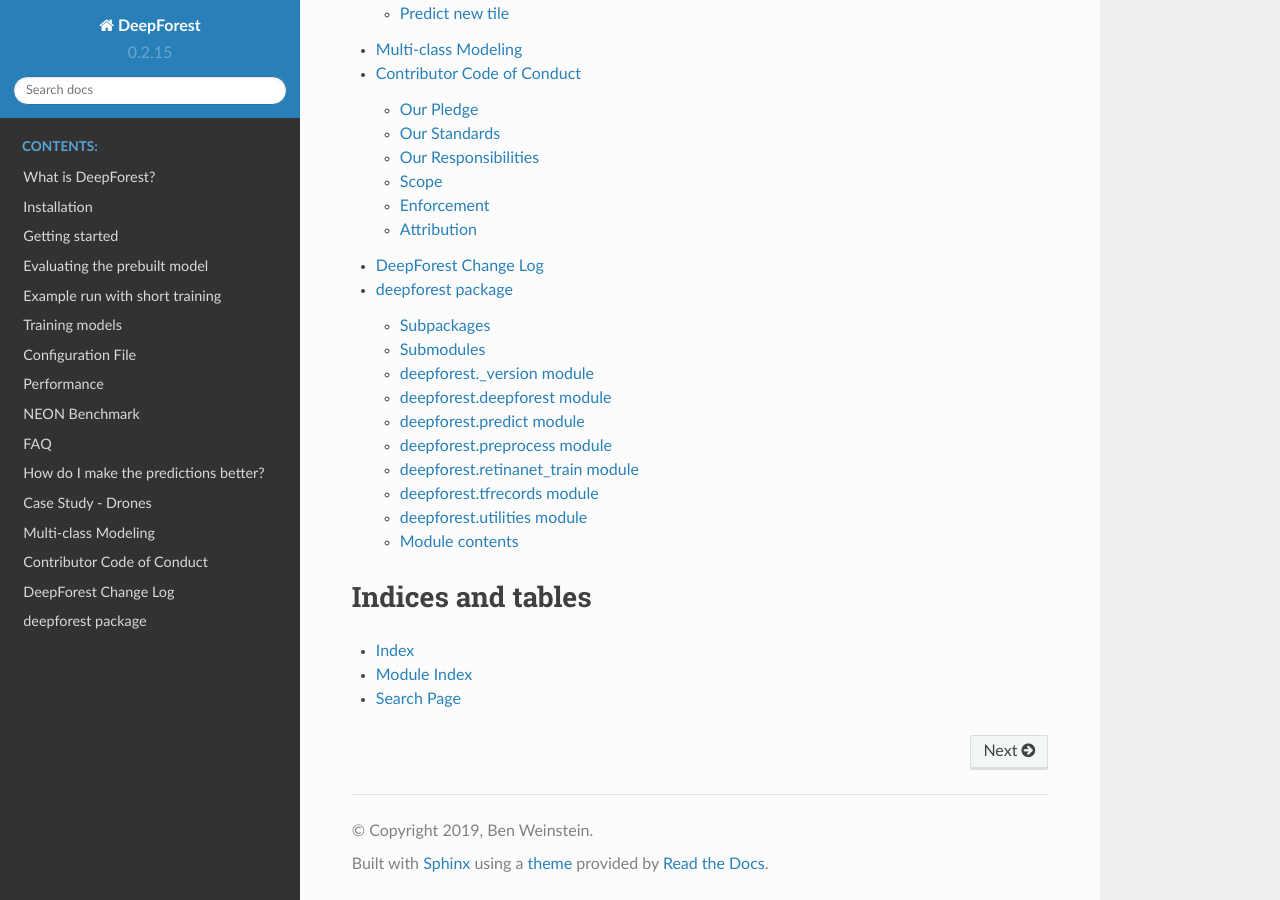
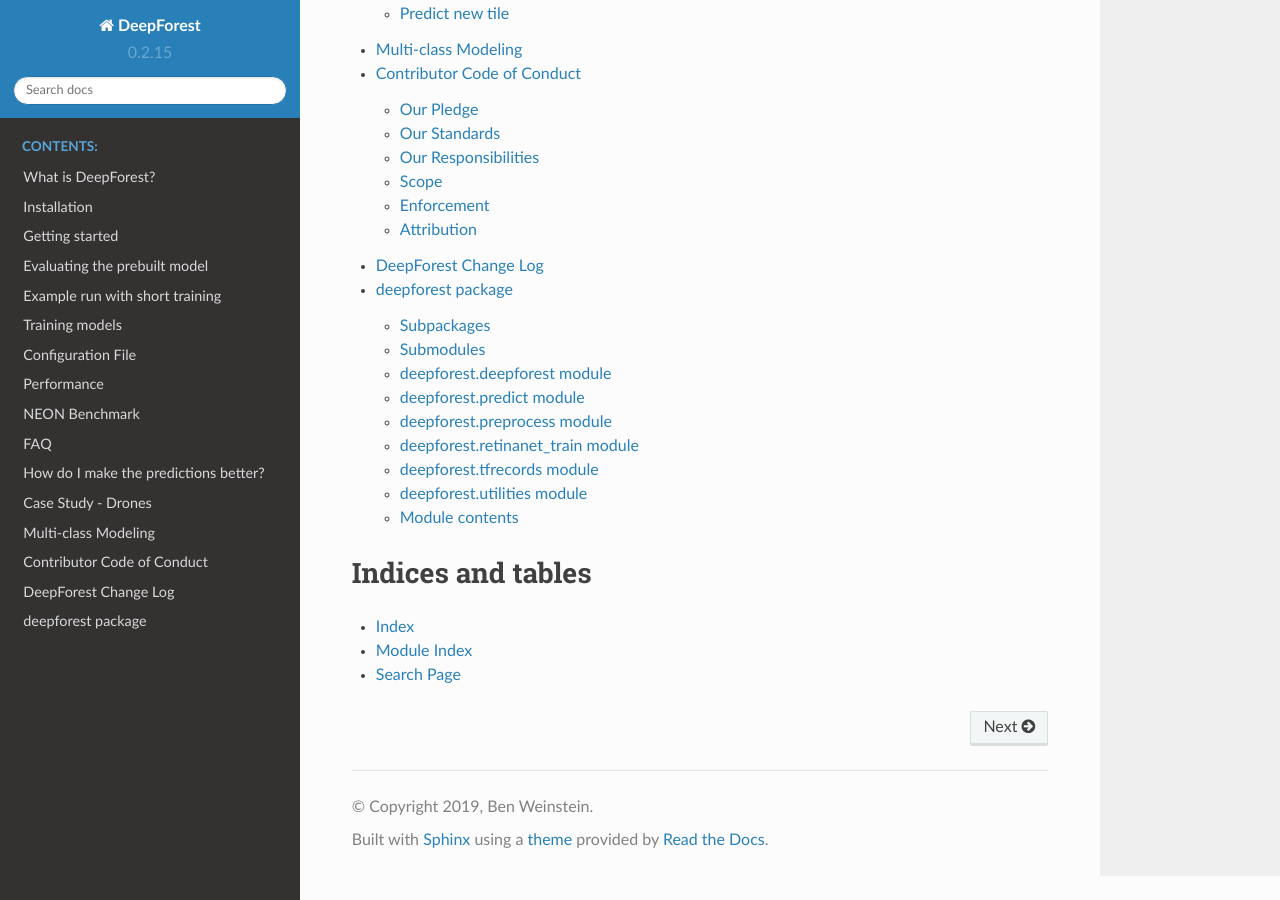
Before and after one commit to weecology/DeepForest, a Sphinx documentation site: the page built from docs/index.rst, in a window 1280 px wide and 900 px high, scrolled down 1682 px. Built offline with Sphinx 7.4.7 and the Read the Docs theme 2.0.0, drawn with Linux system fonts in a browser that asks for light colours; pages that are not in the unit, such as notebooks, are missing from menus.

```diff
--- a/docs/source/deepforest.rst
+++ b/docs/source/deepforest.rst
@@ -10,14 +10,6 @@ Subpackages
 
 Submodules
 ----------
-
-deepforest.\_version module
----------------------------
-
-.. automodule:: deepforest._version
-   :members:
-   :undoc-members:
-   :show-inheritance:
 
 deepforest.deepforest module
 ----------------------------
```
Also changed, not shown: docs/getting_started.md (+3 -1 lines), 1 other file.
